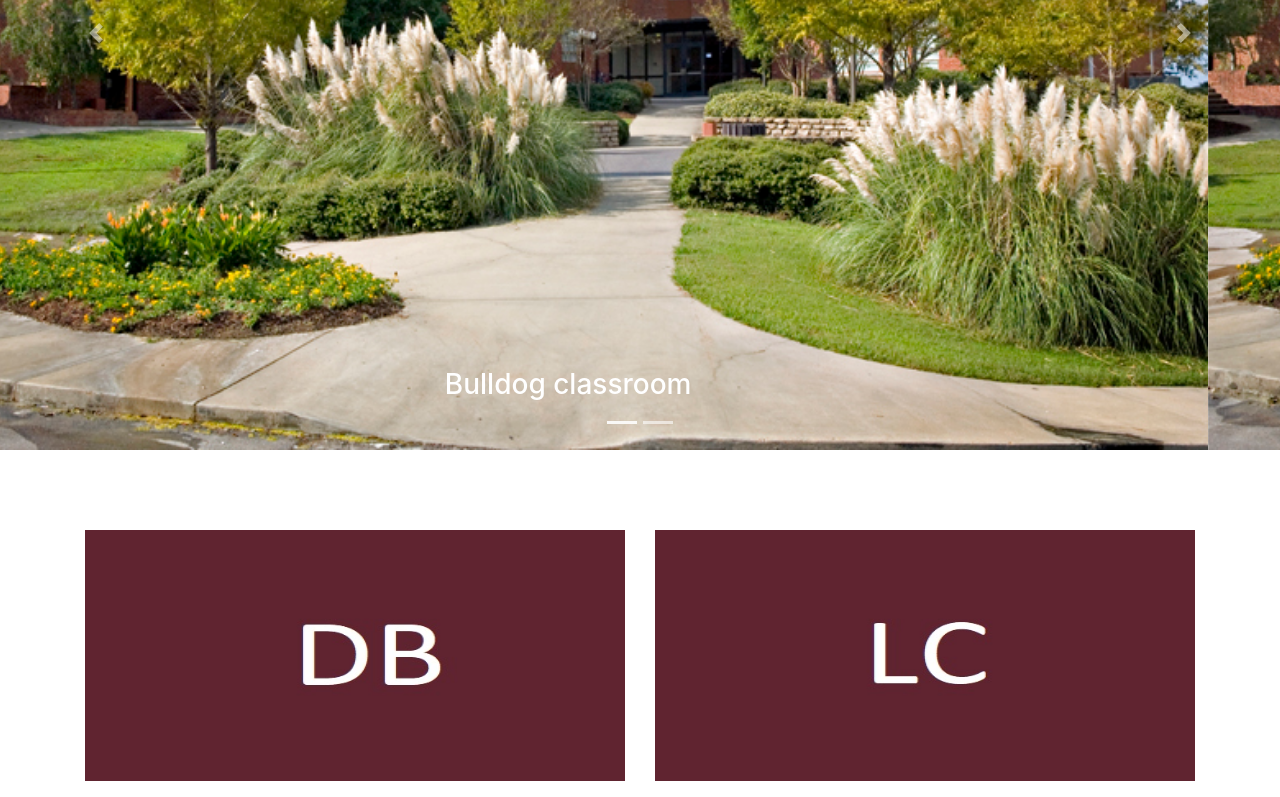
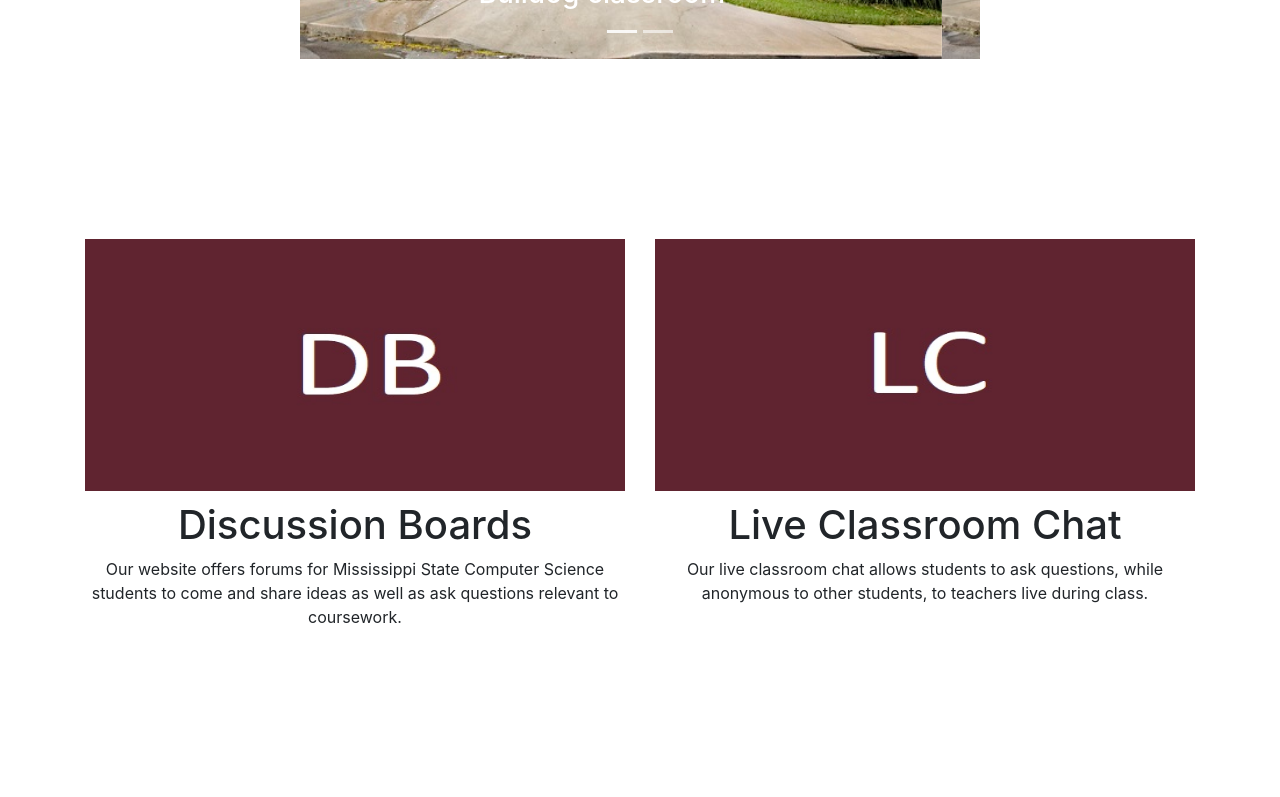
Before and after one commit to JustinASmith/BullyHack2020, a React (Create React App) app in the folder client/: page / in a window 1280 px wide. Shown: the part 440-1237 px from the top of the page. After the commit the page ends 1203 px from the top, so only its background shows below. Built offline with nearby package versions, Linux system fonts and the light colour scheme.

Commit message:
fixed formatting of carousel

```diff
--- a/client/src/components/HomePage.css
+++ b/client/src/components/HomePage.css
@@ -1,6 +1,9 @@
 .HomeCarousel{
     padding-top: 0px;
+    padding-left: 300px;
+    padding-right: 300px;
     padding-bottom: 80px;
+    max-height: 600px;
 }
 
 .imgSettings{
@@ -9,7 +12,10 @@
 }
 
 .container{
+    padding-top: 100px;
     padding-bottom: 20px;
+    /* padding-right: 600px;
+    padding-left: 600px; */
 }
 
 .imgContainer{
--- a/client/src/components/HomePage.js
+++ b/client/src/components/HomePage.js
@@ -64,7 +64,7 @@ export default function HomePage() {
                         Live Classroom Chat
                     </h1>
                 </div>
-                <p style={{ textAlign: "center" }}>Our live classroom chat allows students to ask questions, while anonymously to other students, to teachers live during class. </p>
+                <p style={{ textAlign: "center" }}>Our live classroom chat allows students to ask questions, while anonymous to other students, to teachers live during class. </p>
             </div>
         </div>
     </div>
```
Also changed, not shown: client/src/Assets/img/butlerHall.jpg.
